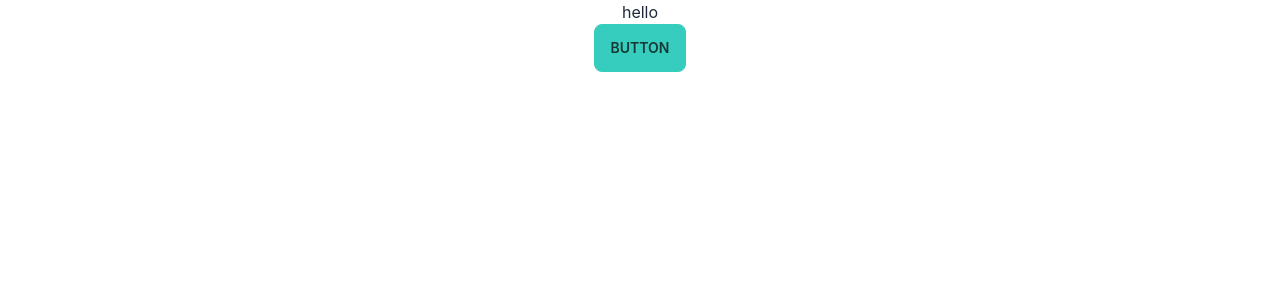
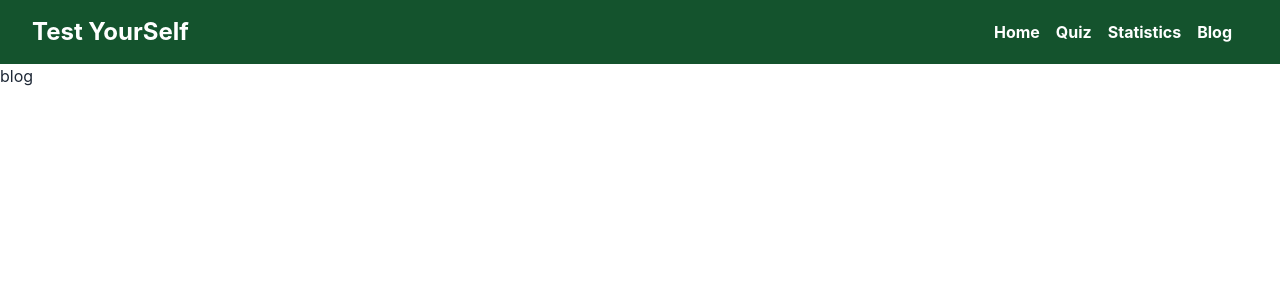
Before and after one commit to Tahmina5447/Test-yourself, a React (Create React App) app: page /blog in a window 1280 px wide. Shown: the top 300 px of the page. Built offline with nearby package versions, Linux system fonts and the light colour scheme.

Commit message:
create component

```diff
--- a/src/App.js
+++ b/src/App.js
@@ -1,11 +1,41 @@
 import logo from './logo.svg';
 import './App.css';
+import { createBrowserRouter, RouterProvider } from 'react-router-dom';
+import Root from './Root/Root';
+import Home from './Component/Home/Home';
+import Quiz from './Component/Quiz/Quiz';
+import Statistics from './Component/Statistics/Statistics';
+import Blog from './Component/Blog/Blog';
 
 function App() {
+  const router=createBrowserRouter([
+    {
+      path:'/',
+      element:<Root></Root>,
+      children:[
+        {
+          path:'/',
+          loader:async ()=>fetch(' https://openapi.programming-hero.com/api/quiz'),
+          element:<Home></Home>
+        },
+        {
+          path:'quiz',
+          element:<Quiz></Quiz>
+        },
+        {
+          path:'statistics',
+          element:<Statistics></Statistics>
+        },
+        {
+          path:'blog',
+          element:<Blog></Blog>
+        }
+      ]
+    }
+  ]);
   return (
-    <div className="App">
-     <h1>hello</h1>
-     <button className="btn btn-accent">Button</button>
+    <div>
+     <RouterProvider router={router}></RouterProvider>
     </div>
   );
 }
--- /dev/null
+++ b/src/Component/Blog/Blog.js
@@ -0,0 +1,11 @@
+import React from 'react';
+
+const Blog = () => {
+    return (
+        <div>
+            <h1>blog</h1>
+        </div>
+    );
+};
+
+export default Blog;
--- /dev/null
+++ b/src/Component/Home/Home.js
@@ -0,0 +1,33 @@
+import React from 'react';
+import { useLoaderData } from 'react-router-dom';
+
+const Home = () => {
+
+    const quizData=useLoaderData();
+    const {data}=quizData;
+
+    return (
+        <div className='w-2/3 mx-auto'>
+            <div className='text-center   my-12'>
+                <h1 className='text-4xl font-bold text-green-900'>Develop Your Skill And Test YourSelf </h1>
+                <p className=' mt-3 text-green-800'>We want to improve ourselves, Our learning content is challenging. If we want to be a success man we must do hard work. Be a light to yourself and do not depend on anyone for the understanding of life.</p>
+            </div>
+            <div>
+                <div className="card bg-green-900 shadow-xl">
+                    <figure className="px-10 pt-10">
+                        <img src="https://placeimg.com/400/225/arch" alt="Shoes" className="rounded-xl" />
+                    </figure>
+                    <div className="card-body items-center text-center">
+                        <h2 className="card-title">Shoes!</h2>
+                        <p>If a dog chews shoes whose shoes does he choose?</p>
+                        <div className="card-actions">
+                        <button className="btn btn-primary">Buy Now</button>
+                        </div>
+                    </div>
+                </div>
+            </div>
+        </div>
+    );
+};
+
+export default Home;
--- /dev/null
+++ b/src/Component/Navbar/Navbar.js
@@ -0,0 +1,51 @@
+import React from 'react';
+import { Link } from 'react-router-dom';
+
+const Navbar = () => {
+    return (
+        <div className="bg-green-900 flex relative py-4">
+            <div className="ml-8">
+                <Link to='/' className="text-2xl font-bold text-white">Test YourSelf</Link>
+            </div>
+
+            <div className='absolute right-8 pt-1'>
+                <ul className='flex font-bold text-white'>
+                    <li className='mr-4'><Link to='/'>Home</Link></li>
+                    <li className='mr-4'><Link to='blog'>Quiz</Link></li>
+                    <li className='mr-4'><Link to='quiz'>Statistics</Link></li>
+                    <li className='mr-4'><Link to='blog'>Blog</Link></li>
+                </ul>
+            </div>
+
+            {/* <div className="absolute right-8 pt-1 lg:hidden md:hidden block">
+                <div className="dropdown">
+                    <label tabIndex={0} className="btn btn-ghost btn-circle text-white">
+                    <svg xmlns="http://www.w3.org/2000/svg" className="h-5 w-5" fill="none" viewBox="0 0 24 24" stroke="currentColor"><path strokeLinecap="round" strokeLinejoin="round" strokeWidth="2" d="M4 6h16M4 12h16M4 18h7" /></svg>
+                    </label>
+                    <ul tabIndex={0} className="menu menu-compact dropdown-content mt-3 shadow bg-base-100 rounded-box w-52">
+                    <li><Link to='/'>Homepage</Link></li>
+                    <li><Link to='blog'>Portfolio</Link></li>
+                    <li><Link to='quiz'>About</Link></li>
+                    </ul>
+                </div>
+            </div> */}
+
+        {/* <div className='lg:hidden'>
+        <div className="navbar-end">
+          <div className="dropdown">
+            <label tabIndex={0} className="btn btn-ghost btn-circle">
+              <svg xmlns="http://www.w3.org/2000/svg" className="h-5 w-5" fill="none" viewBox="0 0 24 24" stroke="currentColor"><path strokeLinecap="round" strokeLinejoin="round" strokeWidth="2" d="M4 6h16M4 12h16M4 18h7" /></svg>
+            </label>
+            <ul tabIndex={0} className="menu menu-compact dropdown-content mt-3 p-2 shadow bg-base-100 rounded-box w-52">
+              <li><Link to='/'>Homepage</Link></li>
+              <li><Link to='blog'>Portfolio</Link></li>
+              <li><Link to='quiz'>About</Link></li>
+            </ul>
+          </div>
+        </div>
+        </div> */}
+     </div>
+    );
+};
+
+export default Navbar;
--- /dev/null
+++ b/src/Component/Quiz/Quiz.js
@@ -0,0 +1,11 @@
+import React from 'react';
+
+const Quiz = () => {
+    return (
+        <div>
+            <h1>quiz</h1>
+        </div>
+    );
+};
+
+export default Quiz;
--- /dev/null
+++ b/src/Component/Statistics/Statistics.js
@@ -0,0 +1,11 @@
+import React from 'react';
+
+const Statistics = () => {
+    return (
+        <div>
+            <h1>statistics</h1>
+        </div>
+    );
+};
+
+export default Statistics;
--- /dev/null
+++ b/src/Root/Root.js
@@ -0,0 +1,14 @@
+import React from 'react';
+import { Outlet } from 'react-router-dom';
+import Navbar from '../Component/Navbar/Navbar';
+
+const Root = () => {
+    return (
+        <div>
+            <Navbar></Navbar>
+            <Outlet></Outlet>
+        </div>
+    );
+};
+
+export default Root;
```
